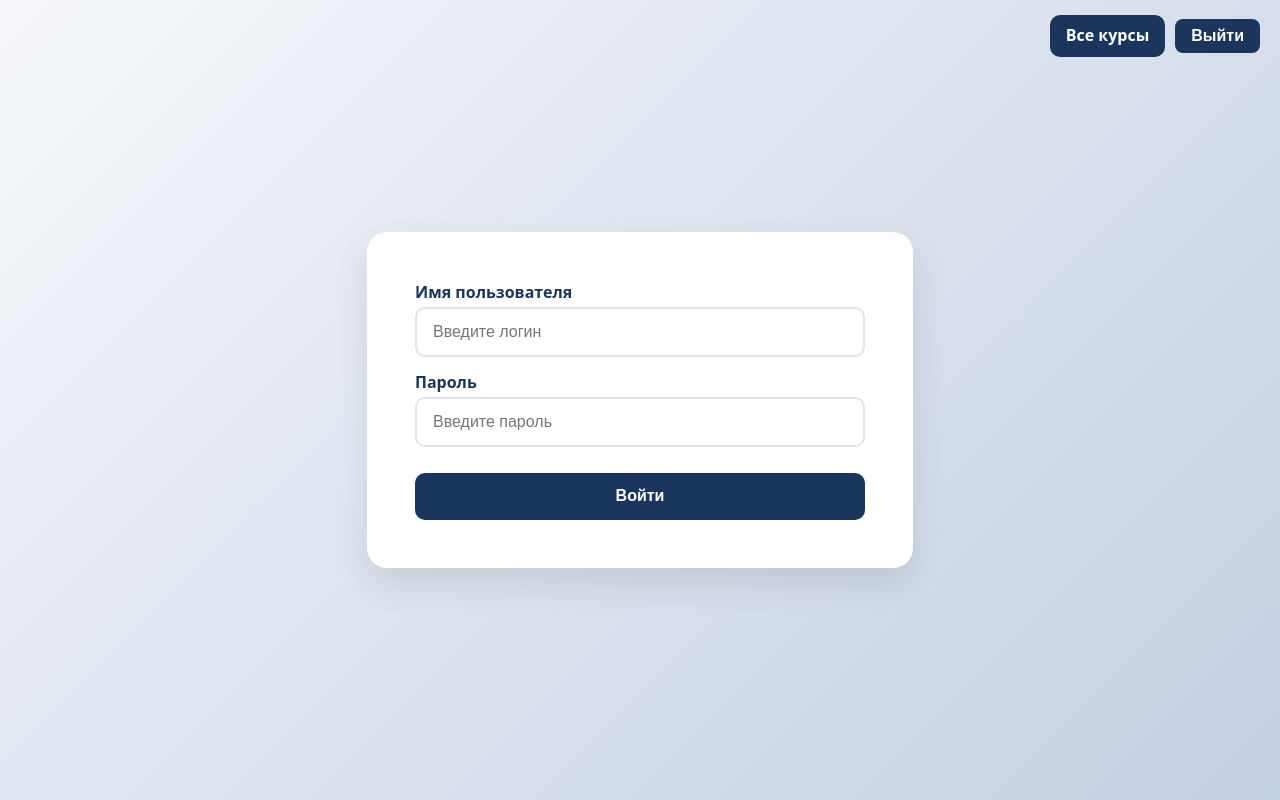
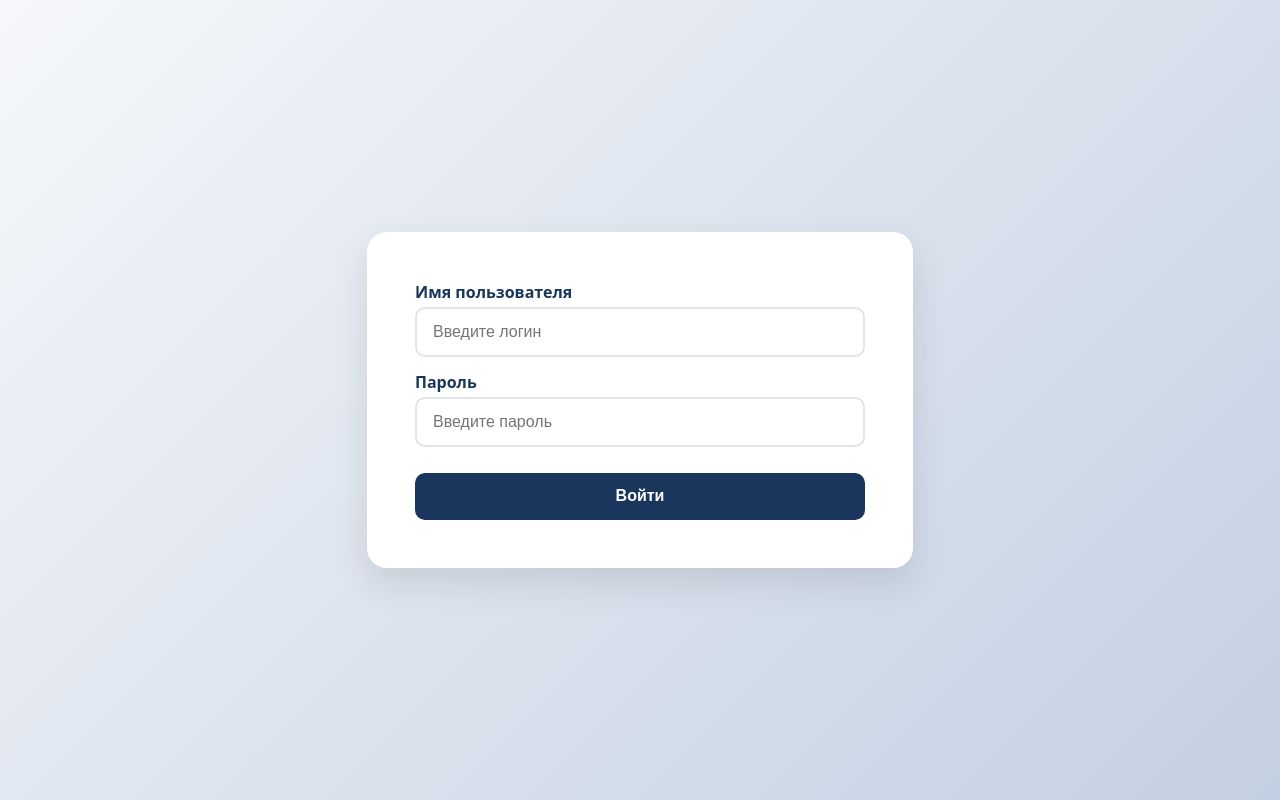
Before and after one commit to Shiyonger/spbstu-opd-asap, a React (Create React App) app in the folder src/frontend/: page / in a window 1280 px wide. Built offline with nearby package versions, Linux system fonts and the light colour scheme.

Commit message:
убрали кнопку "все курсы", кнопку "выйти" оставили для 2х страниц

```diff
--- a/src/frontend/src/App.css
+++ b/src/frontend/src/App.css
@@ -16,24 +16,6 @@ body {
     background: transparent;
     display: flex;
     align-items: center;
-    gap: 10px;
-}
-
-/* Стили для кнопки "Все курсы" */
-.nav-btn {
-    color: #ffffff; /* Белый текст */
-    background-color: #1B365C; /* Голубой фон */
-    padding: 8px 16px; /* Отступы внутри кнопки */
-    border-radius: 10px; /* Скругленные углы */
-    text-decoration: none; /* Убираем подчеркивание */
-    font-weight: 550;
-    font-size: 1rem;
-    transition: background-color 0.3s; /* Плавное изменение фона */
-}
-
-/* Ховер для "Все курсы" */
-.nav-btn:hover {
-    background-color: #1B365C; /* Темнее голубой */
 }
 
 /* Стили для кнопки "Выйти" */
@@ -56,7 +38,7 @@ body {
 }
 
 @media (max-width: 576px) {
-    .logout-button {
+    .logout-btn {
         font-size: 0.9rem;
         padding: 0.4rem 0.8rem;
     }
--- a/src/frontend/src/components/HeaderButtons.js
+++ b/src/frontend/src/components/HeaderButtons.js
@@ -1,4 +1,4 @@
-import { Link, useNavigate } from 'react-router-dom';
+import { useNavigate } from 'react-router-dom';
 import '../App.css'; // Убедимся, что стили импортируются
 
 function HeaderButtons() {
@@ -13,7 +13,6 @@ function HeaderButtons() {
 
     return (
         <div className="header-buttons">
-            <Link to="/courses" className="nav-btn">Все курсы</Link>
             <button onClick={handleLogout} className="logout-btn">Выйти</button>
         </div>
     );
--- a/src/frontend/src/pages/LoginPage.js
+++ b/src/frontend/src/pages/LoginPage.js
@@ -1,12 +1,10 @@
 import React from 'react';
 import './LoginPage.css';
 import '../App.css';
-import HeaderButtons from '../components/HeaderButtons.js';
 
 function LoginPage() {
     return (
         <>
-            <HeaderButtons />
             <div className="login-container">
                 <div className="login-card">
                     <form className="login-form">
```
